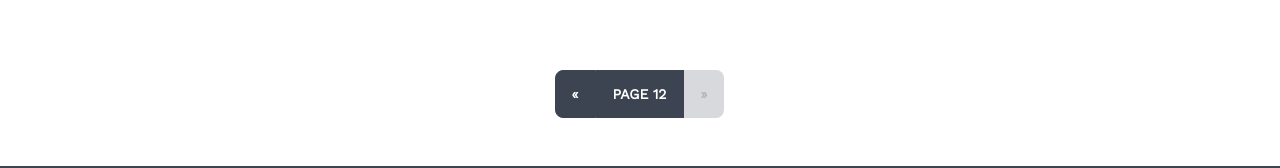
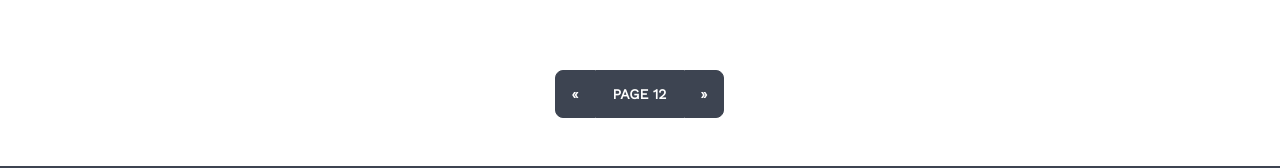
Before and after one commit to novatorem/plan, a SvelteKit app: page /12-conceptual in a window 1280 px wide. Shown: the part 154-322 px from the top of the page. Built offline with nearby package versions, Linux system fonts and the light colour scheme.

Commit message:
Updated conceptual

```diff
--- a/src/routes/12-conceptual/+page.svelte
+++ b/src/routes/12-conceptual/+page.svelte
@@ -5,7 +5,7 @@
 	const pageDetails = {
 		page: '12',
 		previousPage: '/11-prototype',
-		nextPage: '',
+		nextPage: '/13-heuristics',
 		title: 'Plan | 12 - Conceptual Models',
 		markdown: content,
 		tldr: '',
--- a/src/routes/12-conceptual/content.md
+++ b/src/routes/12-conceptual/content.md
@@ -25,13 +25,13 @@ They are the actions possible by a specific agent on a specific environment. Per
 
 ### Signifiers
 
-They are clues to understanding the product or service, some sign of what it is for, what is happening and what the alternative actions are. Our ability to perceive and decode signifiers depends heavily on prior information: past experience, familiarity and cultural clues. Note thatnNot all signifiers are deliberate (e.g. jammed vending machine).
+They are clues to understanding the product or service, some sign of what it is for, what is happening and what the alternative actions are. Our ability to perceive and decode signifiers depends heavily on prior information: past experience, familiarity and cultural clues. Note that not all signifiers are deliberate (e.g. jammed vending machine).
 
 ### Constraints
 
 They limit the set of possible actions with an object or system to make proper use more likely. This can come in the form of physical interface constraints (e.g. single sided USB) or digital constraints (e.g. confirmation dialogue).
 
-They help make *perceived* affordances a subset of *safe* affordances.
+They help make _perceived_ affordances a subset of _safe_ affordances.
 
 ### Mapping Targets
 
```
